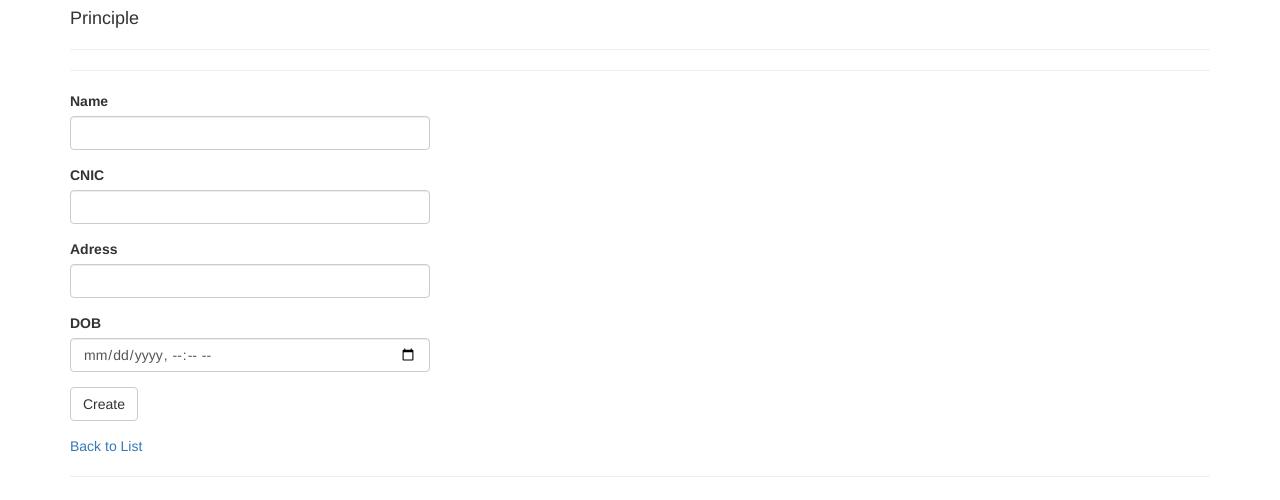
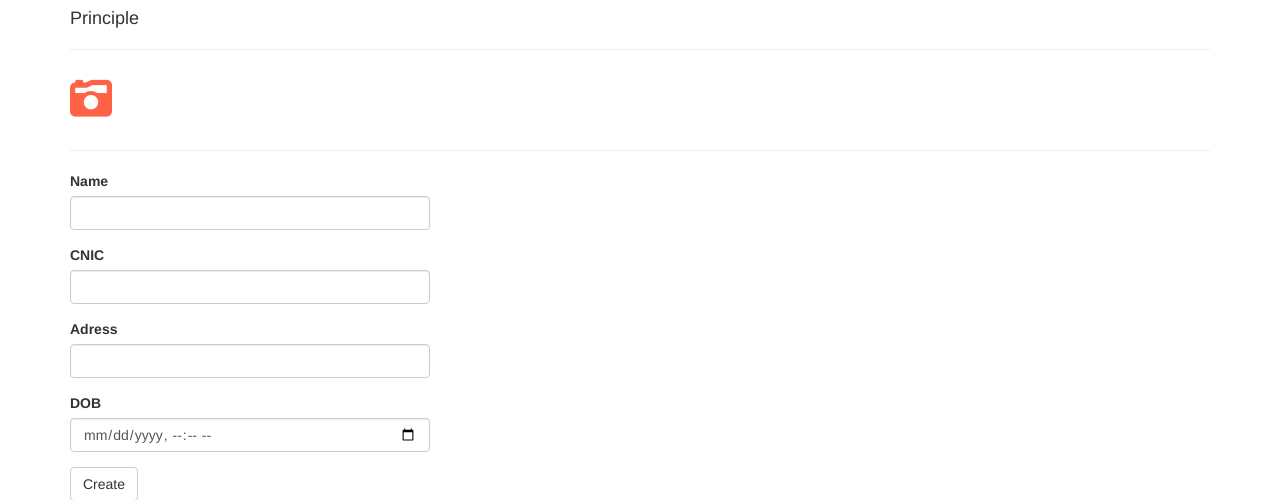
Before and after one commit to shahjahan802/ORMAprill29ASPMvc6, an ASP.NET Core app: page /First/Principleinfo in a window 1280 px wide. Shown: the part 51-551 px from the top of the page. Run offline with ASP.NET Core 8, Linux system fonts and the light colour scheme; some libraries are stand-ins or nearby versions.

Commit message:
Still font awesom CDN not work but google icon work

```diff
--- a/ORMAprill29ASPMvc6/Views/First/Principleinfo.cshtml
+++ b/ORMAprill29ASPMvc6/Views/First/Principleinfo.cshtml
@@ -8,10 +8,13 @@
 <html lang="en">
 <head>
     <meta charset="UTF-8">
-    <meta name="viewport" content="width=device-width, initial-scale=1.0">
+    <script src="https://use.fontawesome.com/df15d93ce6.js"></script>
     <link href="https://stackpath.bootstrapcdn.com/font-awesome/4.7.0/css/font-awesome.min.css" rel="stylesheet"
           integrity="sha384-wvfXpqpZZVQGK6TAh5PVlGOfQNHSoD2xbE+QkPxCAFlNEevoEH3Sl0sibVcOQVnN" crossorigin="anonymous">
-  @*<link rel="stylesheet"href="https://cdnjs.cloudflare.com/ajax/libs/font-awesome/4.7.0/css/font-awesome.min.css">*@
+    <meta name="viewport" content="width=device-width, initial-scale=1.0">
+    <link rel="stylesheet" href="https://fonts.googleapis.com/icon?family=Material+Icons">
+
+    <link rel="stylesheet" href="https://cdnjs.cloudflare.com/ajax/libs/font-awesome/4.7.0/css/font-awesome.min.css">
 </head>
 <body>
 
@@ -19,11 +22,18 @@
 
     <h4>Principle</h4>
     <hr />
+    <div style="font-size:3em; color:Tomato">
+        <i class="fas fa-camera-retro"></i>
+    </div>
     @if (ViewBag.massage != "" && ViewBag.massage != null)
     {<h2 class="alert alert-warning"><span class="glyphicon glyphicon-ok">@ViewBag.massage</span> </h2>
-
+    <i class="material-icons">accessible</i>
+    <i class="fas fa-american-sign-language-interpreting">font Awesom</i>
     <hr />
- <h3> <i class="fab fa-accessible-icon"> @ViewBag.massage</i></h3>
+    <i class="fa fa-line-chart" style="font-size:24px"></i>
+    <h3> <i class="fa fa-spinner fa-spin"> </i> @ViewBag.massage</h3>
+    <i class="material-icons">cloud</i>
+    <i class="material-icons" style="font-size:48px;color:red">3d_rotation</i>
 }
     <hr />
     <div class="row">
```
Lines whose indentation alone changed are shown as unchanged.
